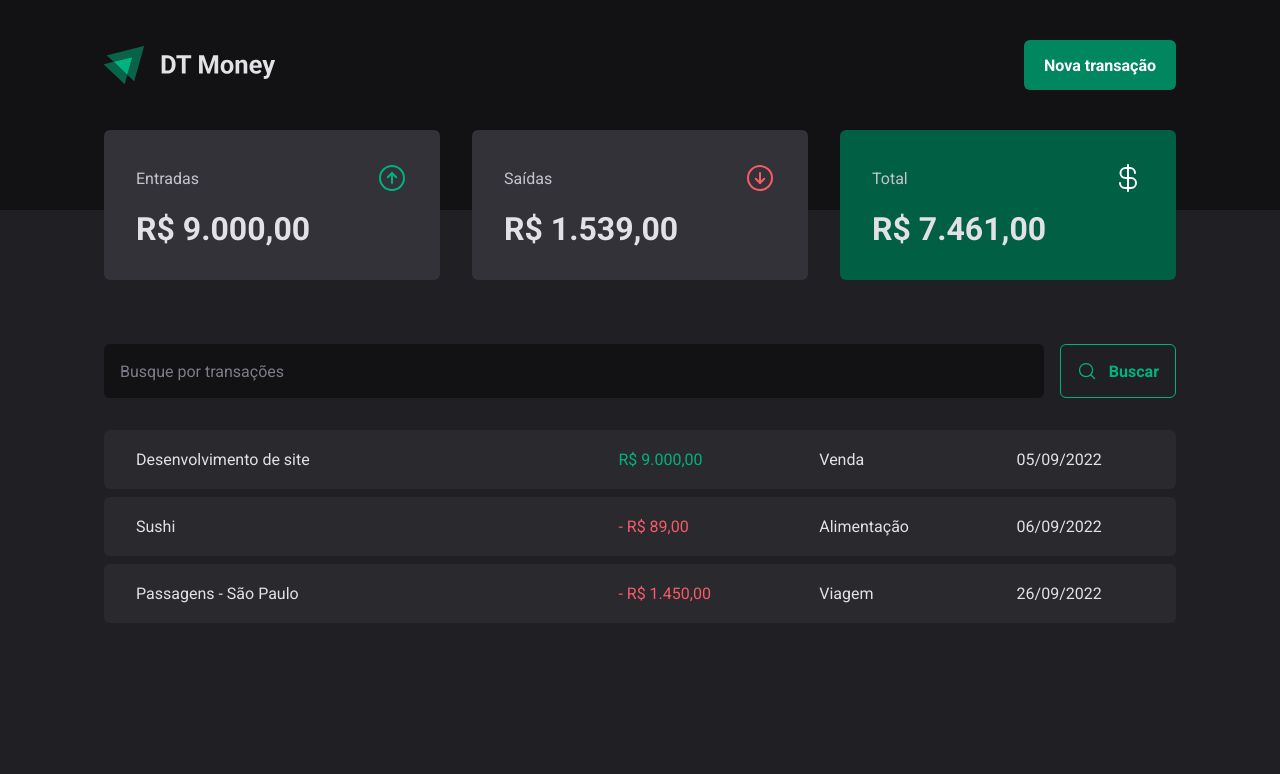
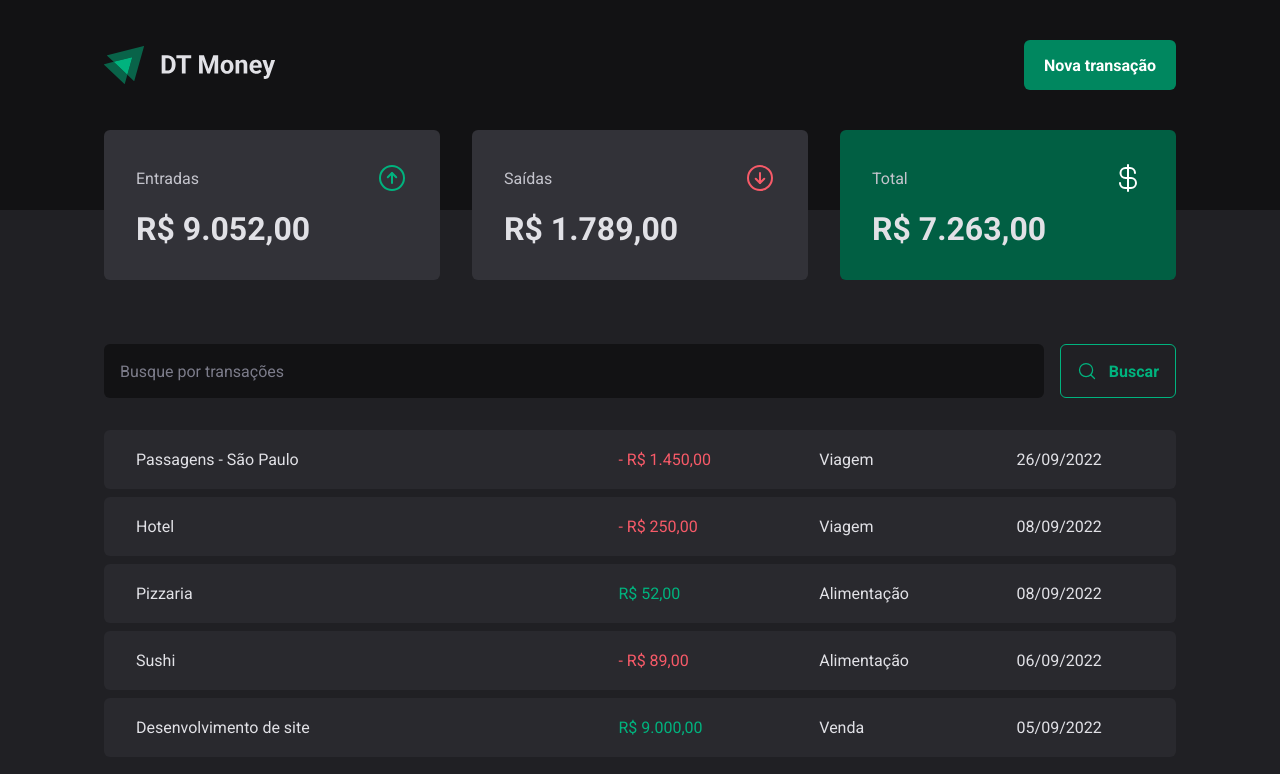
Before and after one commit to mmanaclara/dt-money, a React (Vite) app: page / in a window 1280 px wide. Shown: the top 774 px of the page. Built offline with nearby package versions, Linux system fonts and the light colour scheme; data requests are answered from the project's data file.

Commit message:
create new transaction function

```diff
--- a/server.json
+++ b/server.json
@@ -23,6 +23,22 @@
       "category": "Viagem",
       "price": 1450,
       "createdAt": "2022-09-26T12:24:05.095Z"
+    },
+    {
+      "description": "Pizzaria",
+      "price": 52,
+      "category": "Alimentação",
+      "type": "income",
+      "createdAt": "2022-09-08T15:36:35.714Z",
+      "id": 4
+    },
+    {
+      "description": "Hotel",
+      "price": 250,
+      "category": "Viagem",
+      "type": "outcome",
+      "createdAt": "2022-09-08T16:01:55.453Z",
+      "id": 5
     }
   ]
 }
--- a/src/components/NewTransactionModal/index.tsx
+++ b/src/components/NewTransactionModal/index.tsx
@@ -5,6 +5,8 @@
 import { zodResolver } from '@hookform/resolvers/zod'
 
 import { CloseButton, Content, Overlay, TransactionType, TransactionTypeButton } from './styles'
+import { useContext } from 'react';
+import { TransactionsContext } from '../../contexts/TransactionsContext';
 
 const newTransactionFormSchema = z.object({
     description: z.string(),
@@ -16,11 +18,14 @@
 type NewTransactionFormInputs = z.infer<typeof newTransactionFormSchema>
 
 export function NewTransactionModal() {
+    const { createTransaction } = useContext(TransactionsContext)
+
     const {
         control,
         register,
         handleSubmit,
-        formState: { isSubmitting }
+        formState: { isSubmitting },
+        reset,
     } = useForm<NewTransactionFormInputs>({
         resolver: zodResolver(newTransactionFormSchema),
         defaultValues: {
@@ -29,9 +34,16 @@
     })
 
     async function handleCreateNewTransaction(data: NewTransactionFormInputs) {
-        await new Promise(resolve => setTimeout(resolve, 2000))
+        const { description, price, category, type } = data;
 
-        console.log(data)
+        await createTransaction({
+            description,
+            price,
+            category,
+            type,
+        })
+
+        reset()
       }
 
     return (
--- a/src/contexts/TransactionsContext.tsx
+++ b/src/contexts/TransactionsContext.tsx
@@ -10,9 +10,17 @@
     createdAt: string;
 }
 
+interface CreateTransactionInput {
+    description: string;
+    price: number;
+    category: string;
+    type: 'income' | 'outcome'
+}
+
 interface TransactionsContextType {
     transactions: Transaction[];
     fetchTransactions: (query?: string) => Promise<void>;
+    createTransaction: (data: CreateTransactionInput) => Promise<void>;
 }
 
 interface TransactionsProviderProps {
@@ -27,11 +35,27 @@
     async function fetchTransactions(query?: string) {
         const response = await api.get('transactions', {
             params: {
+                _sort: 'createdAt',
+                _order: 'desc',
                 q: query,
             }
         })
 
         setTransactions(response.data)
+    }
+
+    async function createTransaction(data: CreateTransactionInput) {
+        const { description, price, category, type } = data;
+
+        const response = await api.post('transactions', {
+            description,
+            price,
+            category,
+            type,
+            createdAt: new Date(),
+        })
+
+        setTransactions(state => [response.data, ...state])
     }
 
     useEffect(() => {
@@ -42,6 +66,7 @@
         <TransactionsContext.Provider value={{
             transactions,
             fetchTransactions,
+            createTransaction,
         }}>
             {children}
         </TransactionsContext.Provider>
```
Lines whose indentation alone changed are shown as unchanged.
